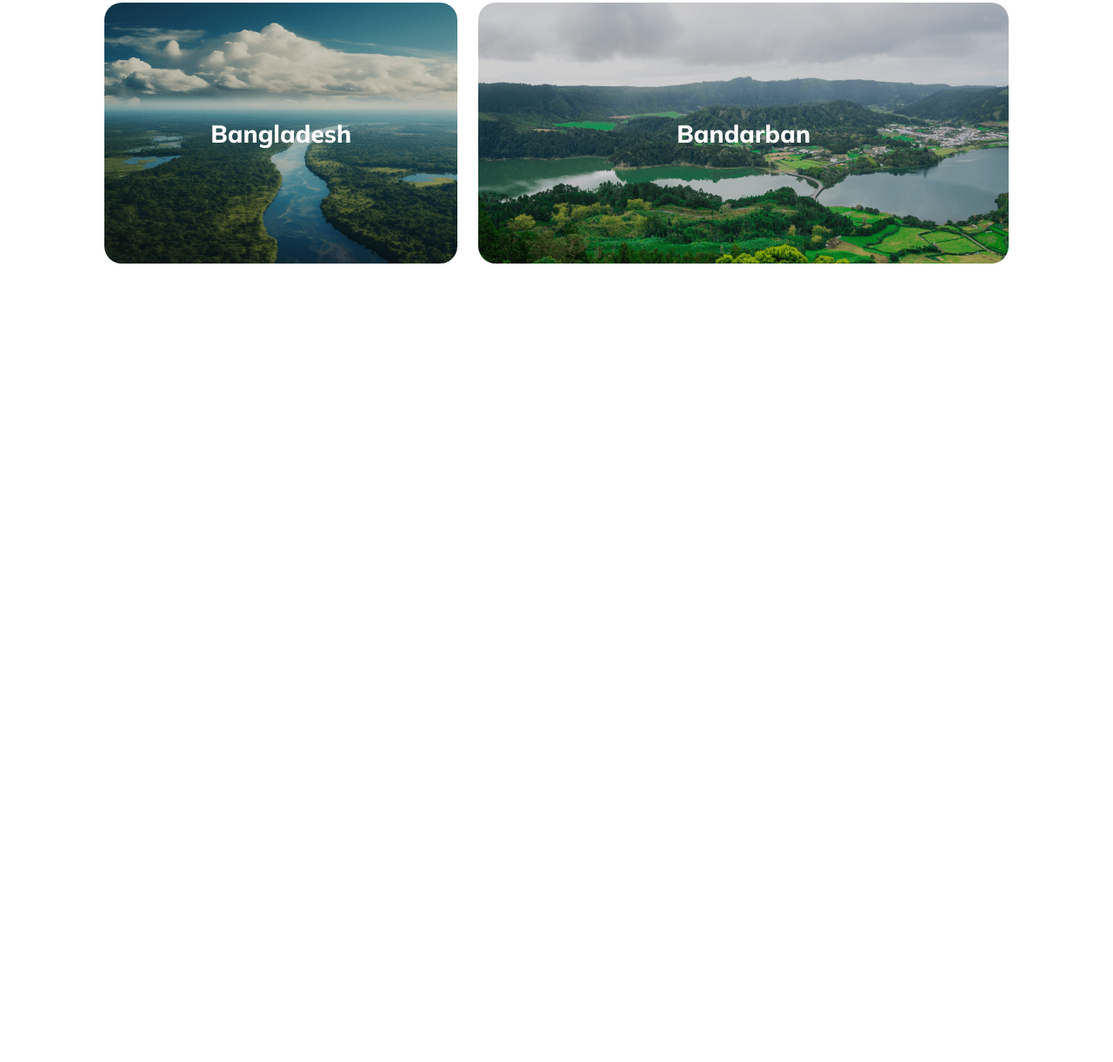
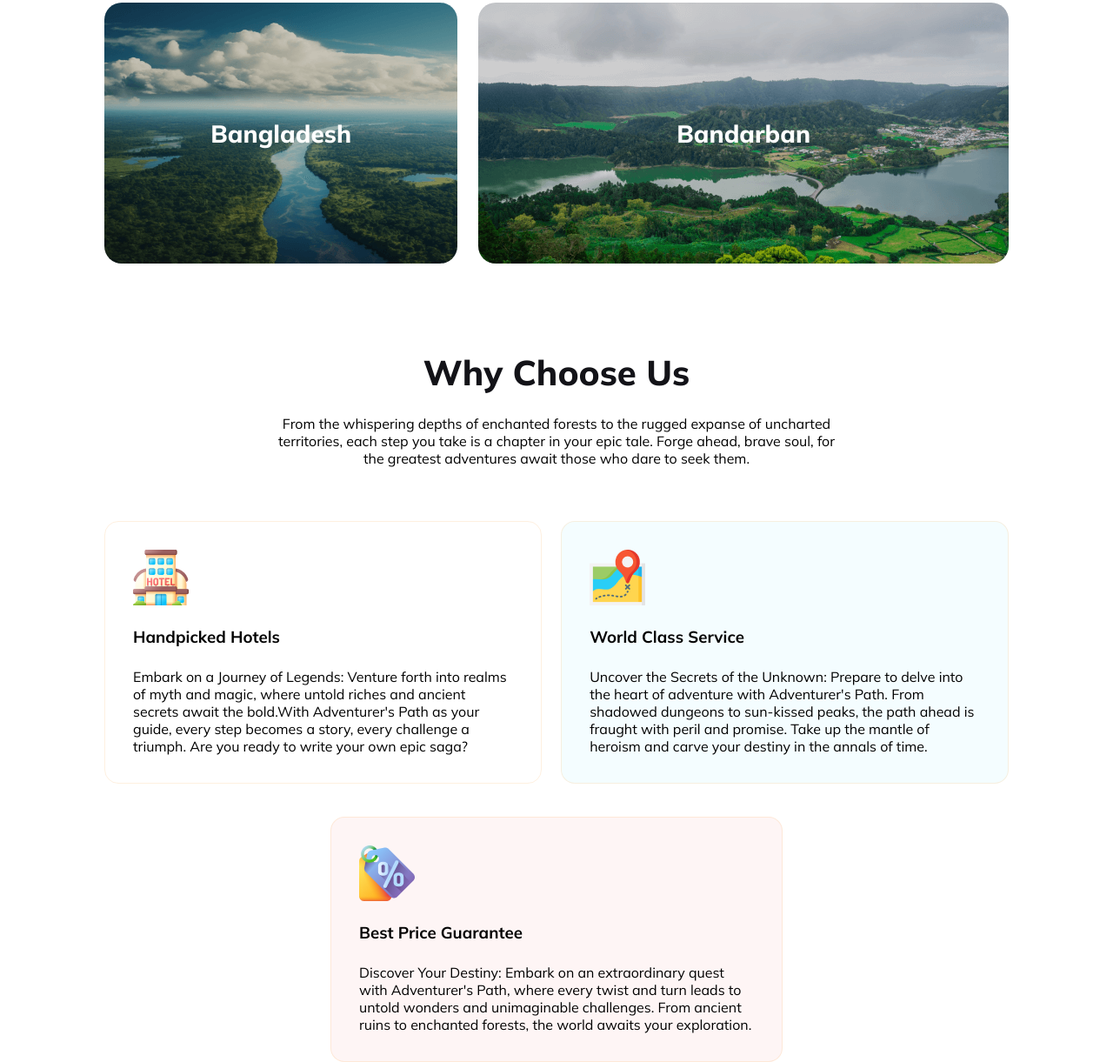
Before and after one commit to devsifat1/B9A2-Hero-Travel, a plain HTML site: page index.html in a window 1280 px wide. Shown: the part 2372-3593 px from the top of the page at 87% size. Before the commit the page ends 2675 px from the top, so only its background shows below. Drawn offline with Linux system fonts and the light colour scheme.

Commit message:
Why Choose Us Section added

```diff
--- a/index.html
+++ b/index.html
@@ -111,7 +111,8 @@
             <div class="choose-main">
                 <div class="choose-text">
                     <h2 class="section-title">Choose Your Destination</h2>
-                <p>Unleash Your Inner Adventurer: Embrace the thrill of the unknown and the allure of discovery with Adventurer's Path.</p>
+                    <p>Unleash Your Inner Adventurer: Embrace the thrill of the unknown and the allure of discovery with
+                        Adventurer's Path.</p>
                 </div>
                 <div class="cards-main">
                     <div class="flex-cards">
@@ -147,7 +148,51 @@
             </div>
         </section>
         <!-- Why Choose Us Section -->
-        <section>
+        <section class="container">
+            <div class="why-choose-us-main">
+                <div class="why-choose-us-text">
+                    <h2 class="section-title">Why Choose Us</h2>
+                    <p> From the whispering depths of enchanted forests to the rugged expanse of uncharted territories,
+                        each
+                        step you take is a chapter in your epic tale. Forge ahead, brave soul, for the greatest
+                        adventures
+                        await those who dare to seek them.
+                    </p>
+                </div>
+
+
+                    <div class="tow-box">
+                        <div class="box-inner">
+                            <img src="Images/hotel 1.png" alt="">
+                            <h3>Handpicked Hotels</h3>
+                            <p>Embark on a Journey of Legends: Venture forth into realms of myth and magic, where untold
+                                riches and ancient secrets await the bold.With Adventurer's Path as your guide, every
+                                step becomes a story, every challenge a triumph. Are you ready to write your own epic
+                                saga?</p>
+                        </div>
+
+
+                        <div class="box-inner box-inner-color0-2">
+                            <img src="Images/map 1.png" alt="">
+                            <h3>World Class Service</h3>
+                            <p>Uncover the Secrets of the Unknown: Prepare to delve into the heart of adventure with Adventurer's Path. From shadowed dungeons to sun-kissed peaks, the path ahead is fraught with peril and promise. Take up the mantle of heroism and carve your destiny in the annals of time.
+                            </p>
+                        </div>
+
+                    </div>
+
+                      <div class="one-box">
+                        <div class="box-inner box-inner-color0-3">
+                            <img src="Images/price-tag 1.png" alt="">
+                            <h3>Best Price Guarantee</h3>
+                            <p>Discover Your Destiny: Embark on an extraordinary quest with Adventurer's Path, where every twist and turn leads to untold wonders and unimaginable challenges. From ancient ruins to enchanted forests, the world awaits your exploration.
+
+                            </p>
+                    </div>
+                      </div>
+
+
+            </div>
 
         </section>
     </main>
--- a/styles/styles.css
+++ b/styles/styles.css
@@ -41,6 +41,7 @@
     font-weight: 700;
     line-height: normal;
 }
+
 
 /* nav styles */
 .hidden {
@@ -223,21 +224,27 @@ nav li a {
 .img-cards-1 {
     background-image: url('/Images/Rectangle\ 5.png');
 }
+
 .img-cards-2 {
     background-image: url('/Images/Rectangle\ 8.png');
 }
+
 .img-cards-3 {
     background-image: url('/Images/Rectangle\ 6.png');
 }
+
 .img-cards-4 {
     background-image: url('/Images/Rectangle\ 7.png');
 }
+
 .img-cards-5 {
     background-image: url('/Images/Rectangle\ 9.png');
 }
-.img-cards-6{
+
+.img-cards-6 {
     background-image: url('/Images/Rectangle\ 11.png');
 }
+
 .img-cards-7 {
     background-image: url('/Images/Rectangle\ 10.png');
 }
@@ -252,27 +259,81 @@ nav li a {
     line-height: normal;
 }
 
-.flex-cards{
+.flex-cards {
     display: flex;
     gap: 24px;
     margin-top: 24px;
 }
-.img-cards-3{
+
+.img-cards-3 {
     width: 35%;
 }
-.img-cards-4{
+
+.img-cards-4 {
     width: 40%;
 }
-.img-cards-5{
+
+.img-cards-5 {
     width: 25%;
 }
-.img-cards-6{
-    width:40% ;
+
+.img-cards-6 {
+    width: 40%;
 }
-.img-cards-7{
-    width:60%
+
+.img-cards-7 {
+    width: 60%
+}
+
+/* why-choose-us-main */
+.why-choose-us-main {
+    margin-top: 100px;
+}
+
+.why-choose-us-text {
+    width: 643px;
+    margin: 0 auto;
+    text-align: center;
+}
+
+.why-choose-us-text * {
+    margin-bottom: 24px;
+}
+
+.tow-box {
+    display: flex;
+    gap: 22px;
+}
+
+.box-inner img {
+    width: 64px;
+    height: 64px;
+
+}
+
+.box-inner{
+    border-radius: 16px;
+    border: 1px solid rgba(251, 181, 99, 0.20);
+    padding: 32px;
+    display: flex;
+    flex-direction: column;
+    gap: 24px;
+    margin-top: 38px;
+}
+.box-inner-color0-1{
+    background: rgba(251, 181, 99, 0.05);
+}
+.box-inner-color0-2{
+    background: rgba(41, 206, 246, 0.05);}
+.box-inner-color0-3{
+    background: rgba(233, 68, 68, 0.05);
+}
+.one-box{
+    margin: 0 auto;
+    width: 50%;
 }
 @media screen and (max-width:600px) {
+
     .container {
         max-width: 600px;
         width: 87%;
@@ -359,18 +420,23 @@ nav li a {
         gap: 10px;
 
     }
+
     .popular-text * {
         margin-bottom: 16px;
     }
+
     .popular-text ul {
         padding: 0 20px;
     }
+
     .popular-img img {
         width: 100%;
     }
+
     .popular-img {
         width: 100%;
     }
+
     .popular-text {
         width: 100%;
     }
@@ -380,15 +446,37 @@ nav li a {
     .choose-main {
         margin-top: 24px;
     }
+
     .choose-text {
         /* margin: 0 auto; */
         width: 309px;
         text-align: center;
     }
-    .flex-cards{
+
+    .flex-cards {
         flex-direction: column;
     }
-    .cards{
+
+    .cards {
+        width: 100%;
+    }
+
+    /* why-choose-us-main */
+    .why-choose-us-main {
+        margin-top: 24px;
+    }
+
+    .why-choose-us-text {
+        width: 309px;
+    }
+    .tow-box {
+        flex-direction: column;
+        gap: 16px;
+    }
+    .box-inner{
+        margin: 0;
+    }
+    .one-box{
         width: 100%;
     }
 }
```
Also changed, not shown: Images/hotel 1.png (added), Images/map 1.png (added), Images/price-tag 1.png (added).
